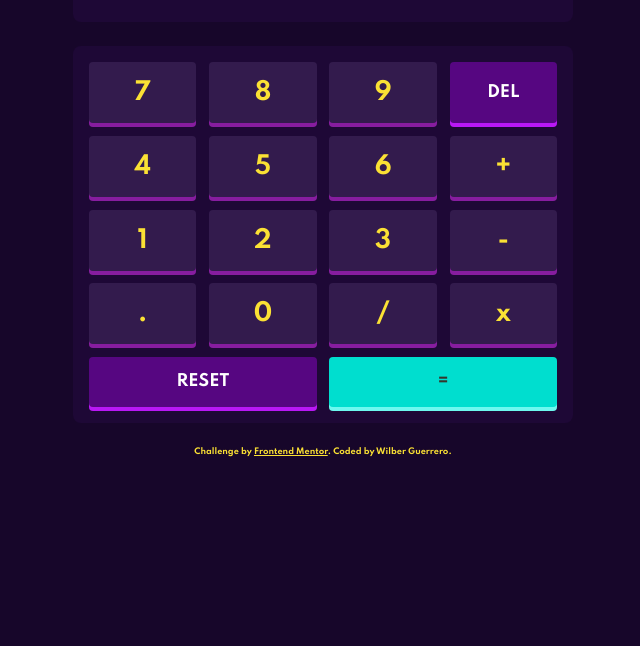
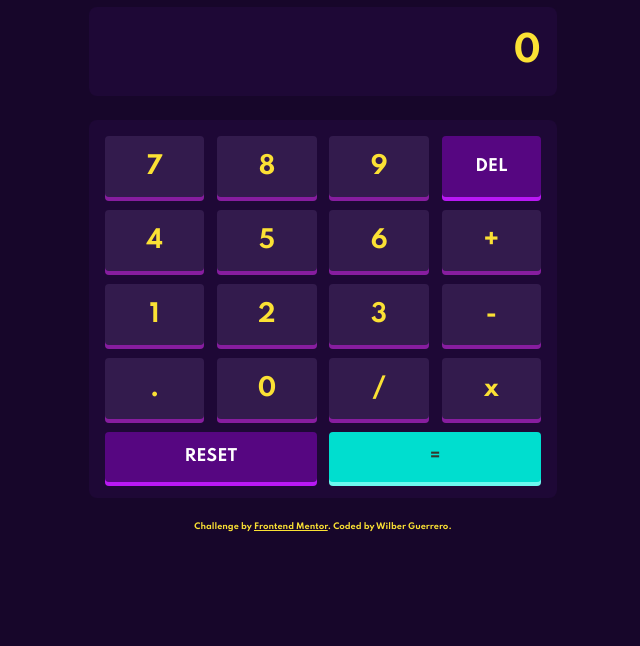
Before and after one commit to pixel-krieger/calculator-app, a plain HTML site: page index.html in a window 1280 px wide. Shown: the part 154-800 px from the top of the page, without its empty margins (317-957 px from the left). Drawn offline with Linux system fonts and the light colour scheme.

Commit message:
horizontally and vertically centered the content

```diff
--- a/styles/scss/main.scss
+++ b/styles/scss/main.scss
@@ -2,20 +2,20 @@
 
 body {
     margin: 0px;
-    // min-height: 100vh;
     font-family: 'Spartan', sans-serif;
     background-color: var(--background);
+    min-height: 100vh;
+    display: flex;
+    justify-content: center;
+    align-items: center;
 }
 
 .container {
+    box-sizing: border-box;
     min-width: 250px;
     max-width: 500px;
-    margin: auto;
+    width: 100%;
     padding: 1rem;
-    // position: absolute;
-    // top: 50%;
-    // left: 50%;
-    // transform: translate(-50%,-50%);
 }
 
 .header {
```
Also changed, not shown: styles/css/main.css, 1 other file.
